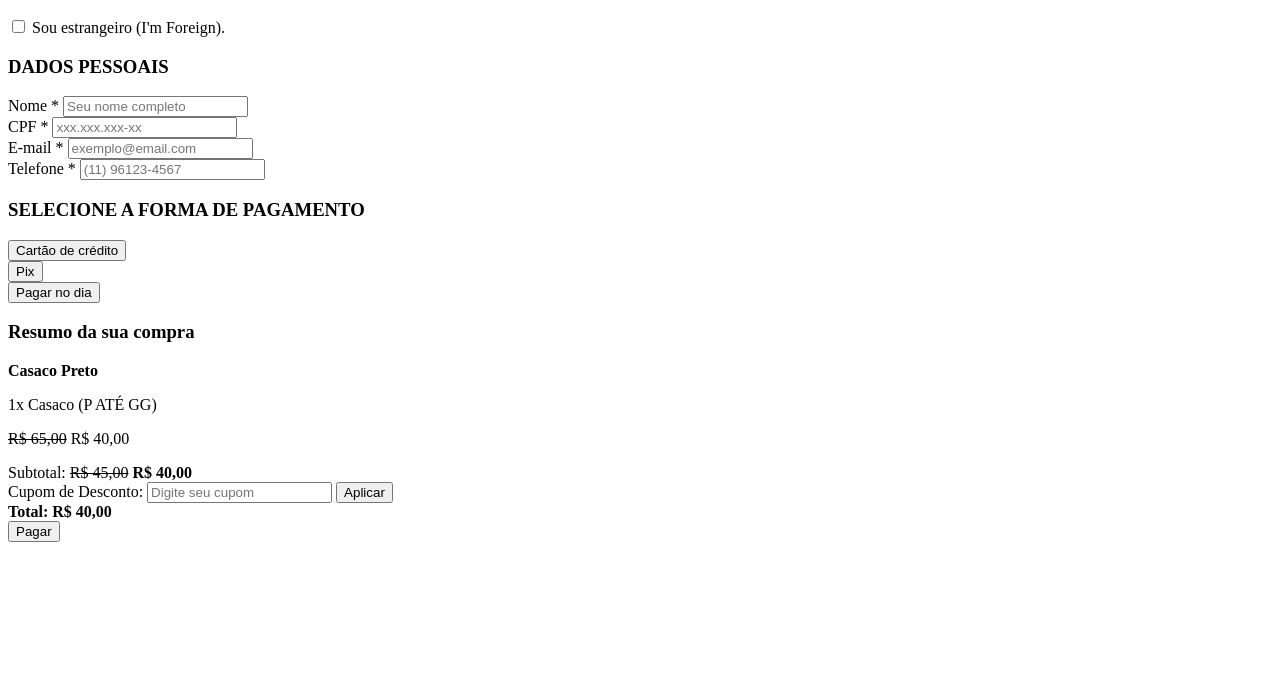
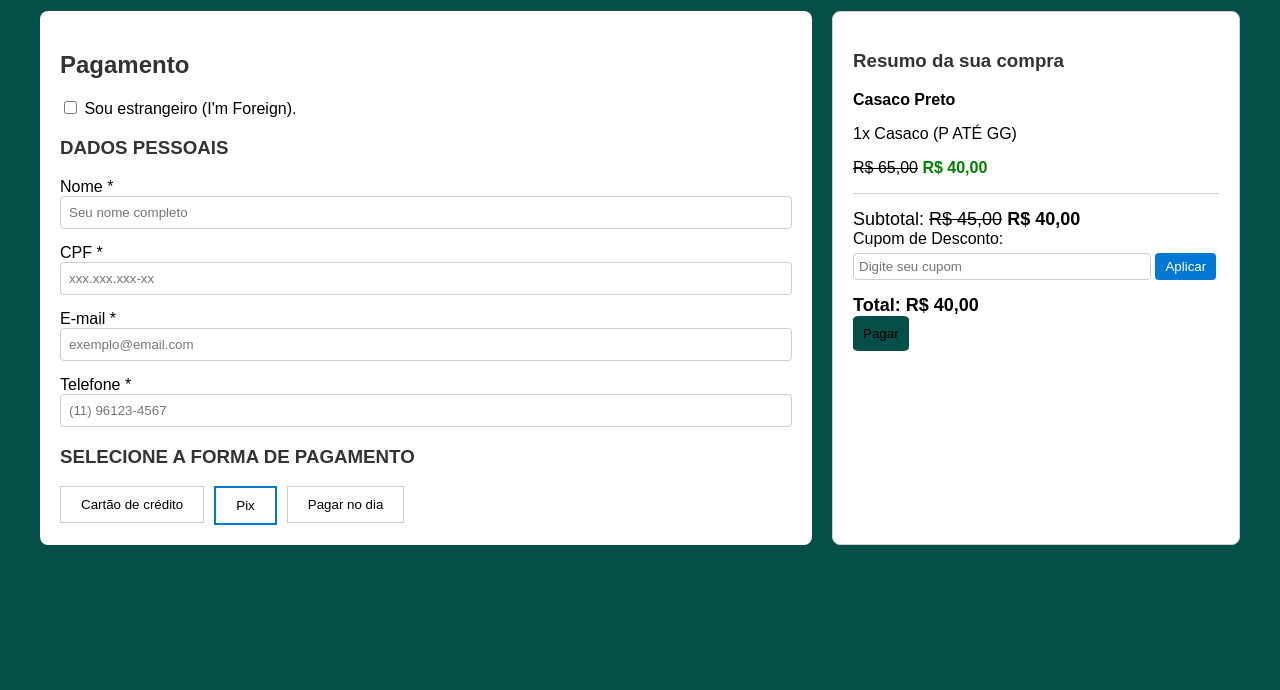
Before and after one commit to privti/site-vestido, a plain HTML site: page src/html/carrinho-compra.html in a window 1280 px wide. Shown: the part 110-800 px from the top of the page. Drawn offline with Linux system fonts and the light colour scheme; the site is published under a folder, as on GitHub Pages, so addresses that start at the root find nothing.

Commit message:
corringindo carrinho de compras

```diff
--- a/src/html/carrinho-compra.html
+++ b/src/html/carrinho-compra.html
@@ -5,8 +5,8 @@
     <meta charset="UTF-8">
     <meta name="viewport" content="width=device-width, initial-scale=1.0">
     <title>Carrinho de Compra</title>
-    <link rel="shortcut icon" href="/img/preview.webp" type="image/x-icon">
-    <link rel="stylesheet" href="/src/css/carrinho-compra.css">
+    <link rel="shortcut icon" href="../../img/preview.webp" type="image/x-icon">
+    <link rel="stylesheet" href="../css/carrinho-compra.css">
 </head>
 
 <body>
```
